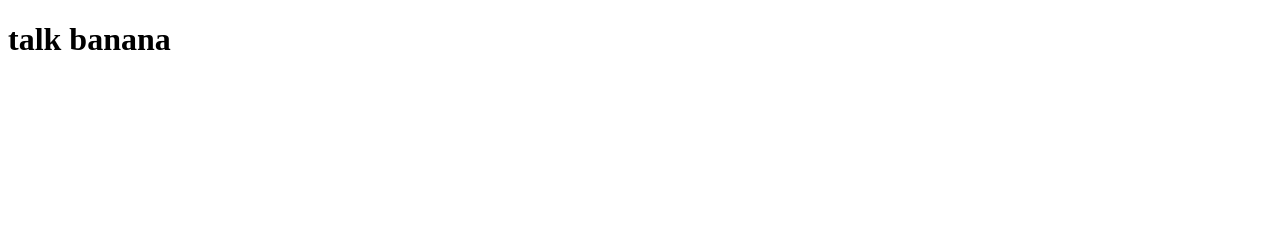
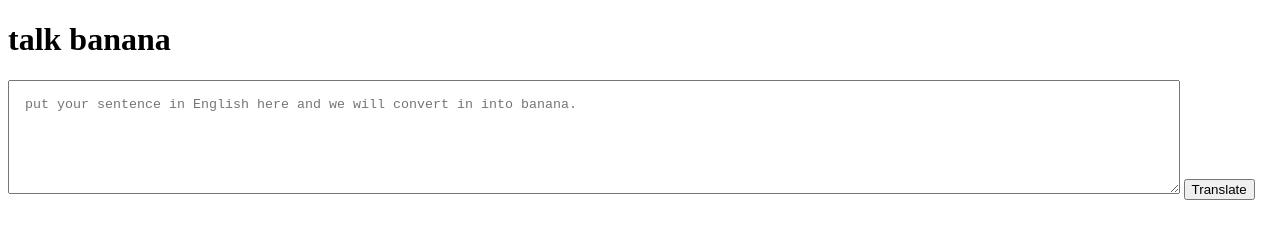
Before and after one commit to its8shubh/banana-speak, a plain HTML site: page index.html in a window 1280 px wide. Drawn offline with Linux system fonts and the light colour scheme.

Commit message:
taking input and console

```diff
--- /dev/null
+++ b/app.js
@@ -0,0 +1,11 @@
+var btnTranslate = document.querySelector("#btn-translate");
+var txtInput = document.querySelector("#txt-input");
+
+console.log(txtInput)
+
+function clickEventHandler(){
+    console.log("clicked!");
+    console.log("input", txtInput.value);
+}
+
+btnTranslate.addEventListener("click", clickEventHandler);
--- a/index.html
+++ b/index.html
@@ -1,12 +1,29 @@
 <!DOCTYPE html>
 <html lang="en">
+
 <head>
     <meta charset="UTF-8">
     <meta http-equiv="X-UA-Compatible" content="IE=edge">
     <meta name="viewport" content="width=device-width, initial-scale=1.0">
     <title>banana speak</title>
+    <style>
+        textarea {
+            width: 90%;
+            height: 10vh;
+            display: inline;
+            margin: 1rem0;
+            padding: 1rem;
+        }
+    </style>
+
 </head>
+
 <body>
     <h1>talk banana</h1>
+    <textarea id="txt-input"
+        placeholder="put your sentence in English here and we will convert in into banana."></textarea>
+    <button id="btn-translate">Translate</button>
+    <script src="app.js" type="text/javascript"></script>
 </body>
+
 </html>
```
